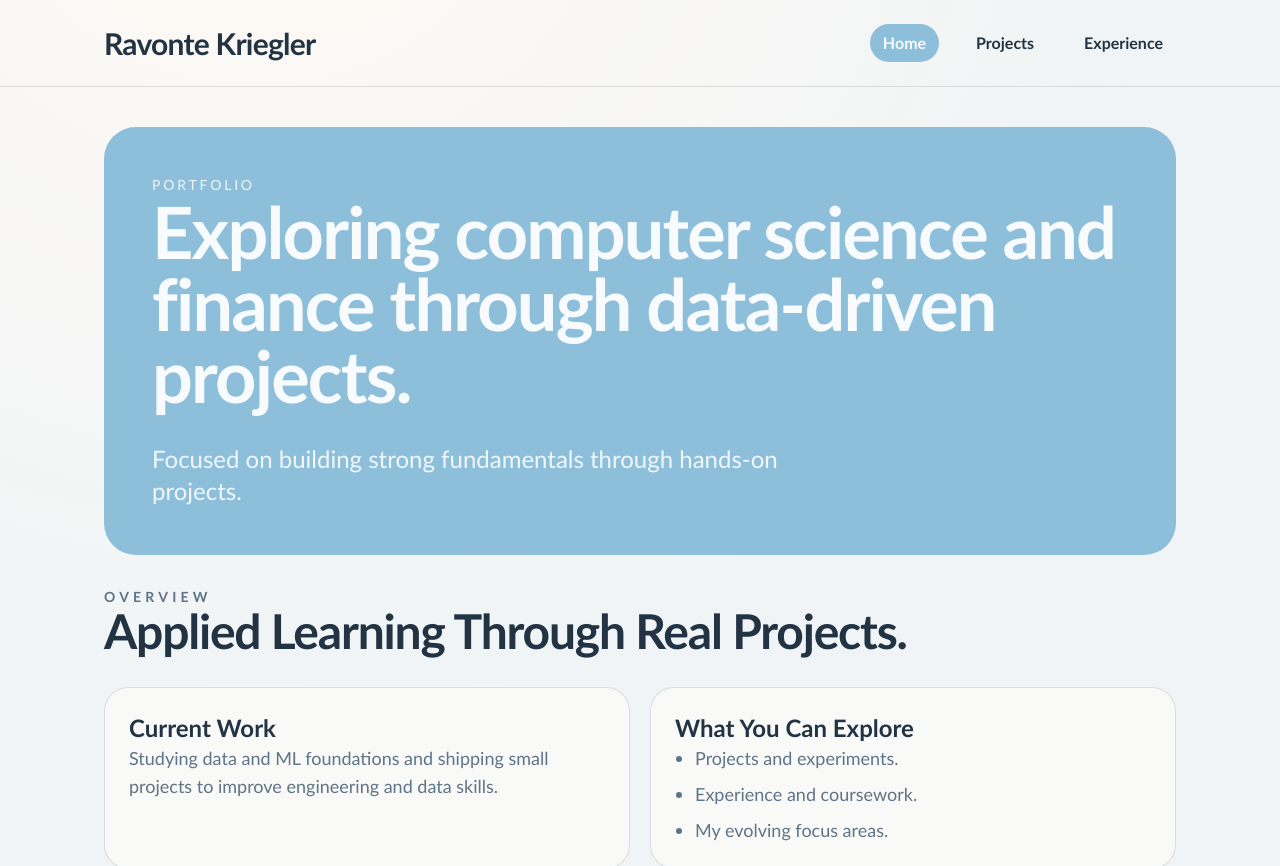
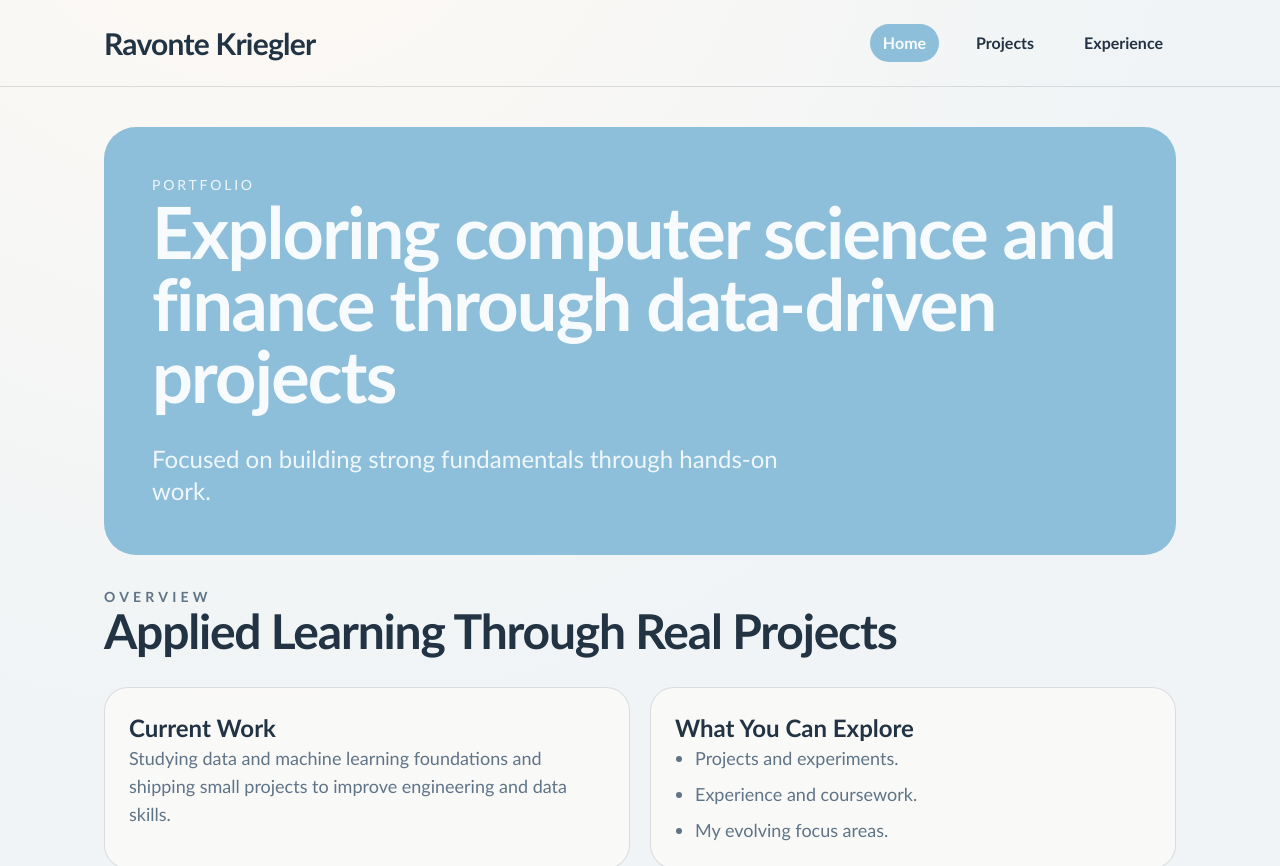
Before and after one commit to Ravonte-K/Personal-Portfolio, a Next.js app in the folder app/frontend/: page / in a window 1280 px wide. Shown: the top 866 px of the page. Built offline with nearby package versions, Linux system fonts and the light colour scheme.

Commit message:
slight fixes

```diff
--- a/app/frontend/app/page.tsx
+++ b/app/frontend/app/page.tsx
@@ -8,23 +8,23 @@ export default function HomePage() {
           Portfolio
         </p>
         <h1 className="hero-heading">
-          Exploring computer science and finance through data-driven projects.
+          Exploring computer science and finance through data-driven projects
         </h1>
         <p className="hero-subcopy">
-          Focused on building strong fundamentals through hands-on projects.
+          Focused on building strong fundamentals through hands-on work.
         </p>
       </div>
 
       <div>
         <p className="kicker">Overview</p>
-        <h2 className="section-title">Applied Learning Through Real Projects.</h2>
+        <h2 className="section-title">Applied Learning Through Real Projects</h2>
       </div>
 
       <div className="content-grid">
         <div className="panel">
           <h3 className="text-2xl font-semibold">Current Work</h3>
           <p className="section-copy">
-            Studying data and ML foundations and shipping small projects to improve engineering and data
+            Studying data and machine learning foundations and shipping small projects to improve engineering and data
             skills.
           </p>
         </div>
--- a/app/frontend/app/projects/page.tsx
+++ b/app/frontend/app/projects/page.tsx
@@ -28,7 +28,7 @@ const projects: Project[] = [
     details: "Parses transcripts, extracts themes, and ranks key commentary for faster investor research."
   },
   {
-    title: "Price prediction ML model",
+    title: "Price Prediction Machine-Learning Model",
     description: "Trains a model to predict next day returns using historical price and volume feature with walk-foward validation.",
     techStack: ["Python", "Pandas", "Yfinance", "MLflow"],
     details: `A supervised ML pipeline for next day return forcasting using historcal data.
@@ -44,7 +44,7 @@ const projects: Project[] = [
     createdAt: "..."
   },
   {
-    title: "Jump shot analyzer",
+    title: "Jump Shot Analyzer",
     description: "A computer vision jumpshot analyzer that returns metrics based off a short side view video.",
     details: `A computer vision tool that analyzes jump shot form from video using pose estimation.
     Extracts joint angles and timing (dip, set point, release) and generates a consistency report with visual plots and practical coaching cues.
@@ -106,7 +106,7 @@ export default function ProjectsPage() {
     <section>
       <div>
         <p className="kicker">Projects</p>
-        <h1 className="section-title">Selected builds and technical experiments.</h1>
+        <h1 className="section-title">Selected builds and technical experiments</h1>
       </div>
       <p className="section-copy">
         A snapshot of active and upcoming work.
--- a/app/frontend/app/resume/page.tsx
+++ b/app/frontend/app/resume/page.tsx
@@ -22,6 +22,11 @@ const experience = [
     company: "Hopkins High School",
     summary: "Independently studied and preping for the AP exam."
   },
+  {
+    role: "AP Computer Science Principles",
+    company: "Hopkins High School",
+    summary: "Studied for and passed the AP exam"
+  }
 ];
 
 export default function ResumePage() {
@@ -29,7 +34,7 @@ export default function ResumePage() {
     <section>
       <div>
         <p className="kicker">Experience</p>
-        <h1 className="section-title">Roles, Coursework, and Independent Learning.</h1>
+        <h1 className="section-title">Roles, Coursework, and Independent Learning</h1>
       </div>
       <p className="section-copy">
         Experience focused on building fundamentals and building real projects.
```
